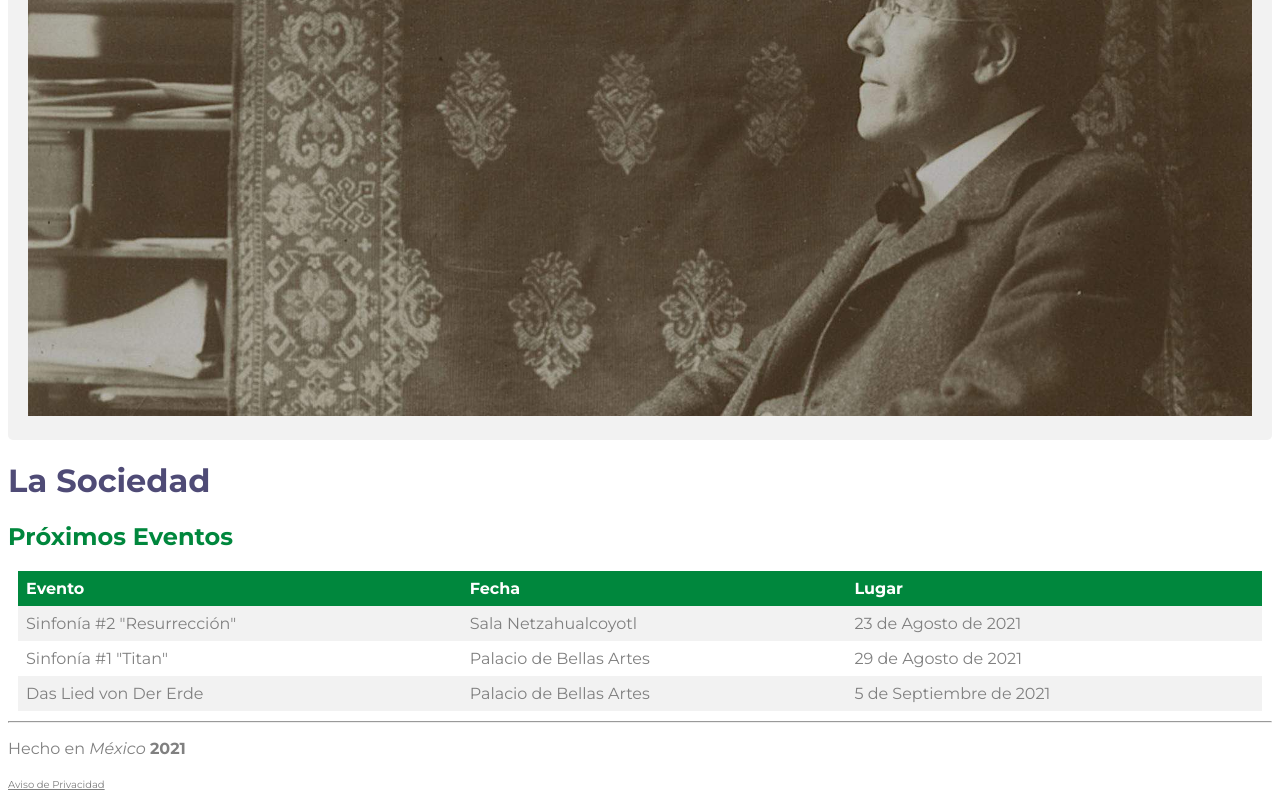
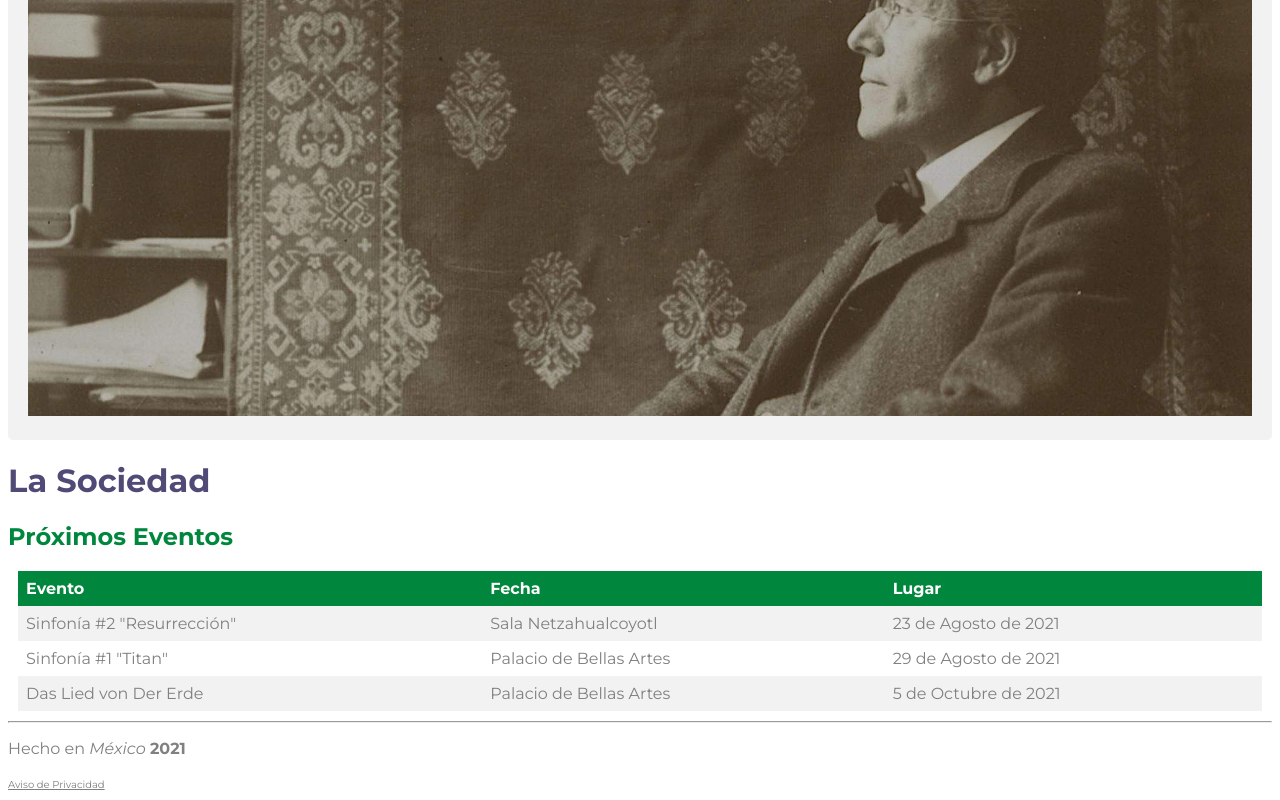
Before and after one commit to franciscobricio/CoderHouse_WebDesign, a plain HTML site: page sociedad.html in a window 1280 px wide. Shown: the part 588-1388 px from the top of the page. Drawn offline with Linux system fonts and the light colour scheme.

Commit message:
Eliminacion de DS_Store

```diff
--- a/sociedad.html
+++ b/sociedad.html
@@ -69,7 +69,7 @@
         <tr>
           <td>Das Lied von Der Erde</td>
           <td>Palacio de Bellas Artes</td>
-          <td>5 de Septiembre de 2021</td>
+          <td>5 de Octubre de 2021</td>
         </tr>
       </table>
     </section>
```
